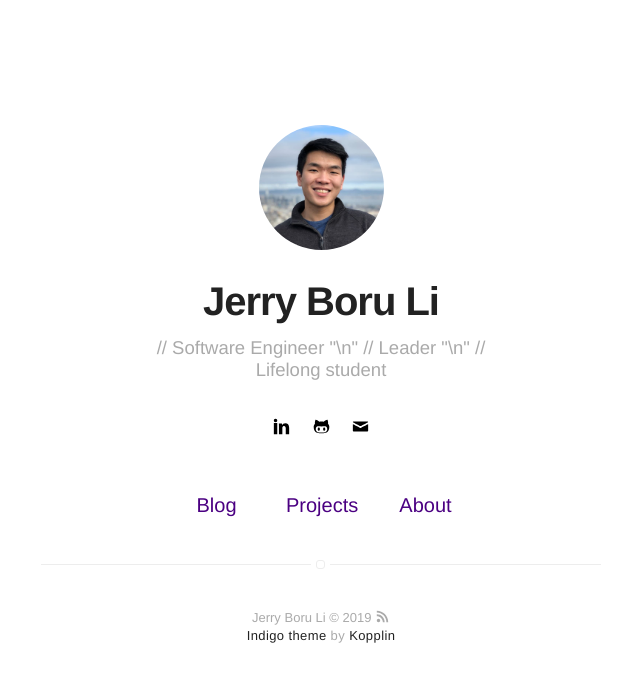
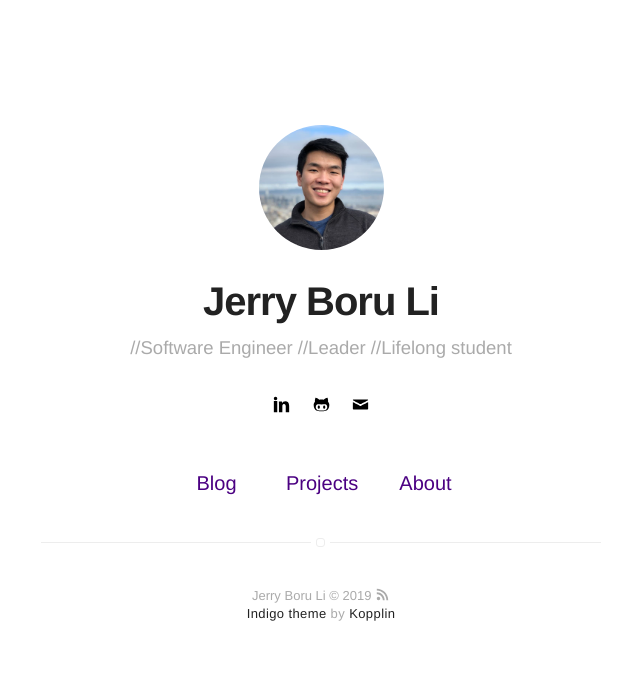
Before and after one commit to JerryBLi/jerrybli.github.io, a Jekyll site: the page built from index.html, in a window 1280 px wide. Shown: the top 682 px of the page, without its empty margins (319-959 px from the left). Built offline with Jekyll 4.4.1, drawn with Linux system fonts in a browser that asks for light colours; part of the change alters nothing that is shown.

Commit message:
changed index

```diff
--- a/_config.yml
+++ b/_config.yml
@@ -1,6 +1,6 @@
 # main text of home
 name: Jerry Boru Li
-bio: // Software Engineer "\n" // Leader "\n"	// Lifelong student
+bio: //Software Engineer //Leader //Lifelong student
 
 # twitter summary info
 description: A blog about technology and stuff related
@@ -39,10 +39,10 @@ disqus:
 # google: mygoogle
 # instagram: myinstagram
 # pinterest: mypinterest
-linkedin: https://www.linkedin.com/in/jerryboruli/
+linkedin: jerryboruli
 # youtube: myyoutube
 # spotify: myspotify
-github: https://github.com/JerryBLi
+github: JerryBLi
 # gitlab: mygitlab
 # lastfm: mylastfm
 # stackoverflow: 7044681/mystackoverflow
@@ -56,10 +56,9 @@ email: me@boruli.com
 authors:
     johndoe:
         name: Jerry Li
-        bio: A Man who travels the world eating noodles
+        bio: //Software Engineer //Leader //Lifelong student
         external-image: false
         picture: assets/images/profile.jpg
-        twitter: johndoe
     jamesfoster:
         name: James Foster
         bio: A Man who develops software with coffee
```
